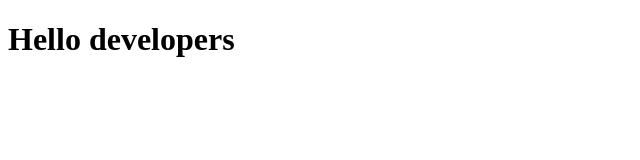
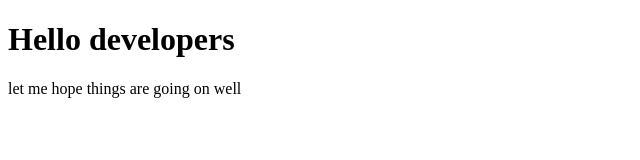
Before and after one commit to FredZabu/zoodev-academy, a plain HTML site: page index.html in a window 1280 px wide. Shown: the whole page, without its empty margins (0-640 px from the left). Drawn offline with Linux system fonts and the light colour scheme.

Commit message:
checking on the developers

```diff
--- a/index.html
+++ b/index.html
@@ -8,5 +8,6 @@
 </head>
 <body>
     <h1>Hello developers</h1>
+    <p>let me hope things are going on well</p>
 </body>
 </html>
```
